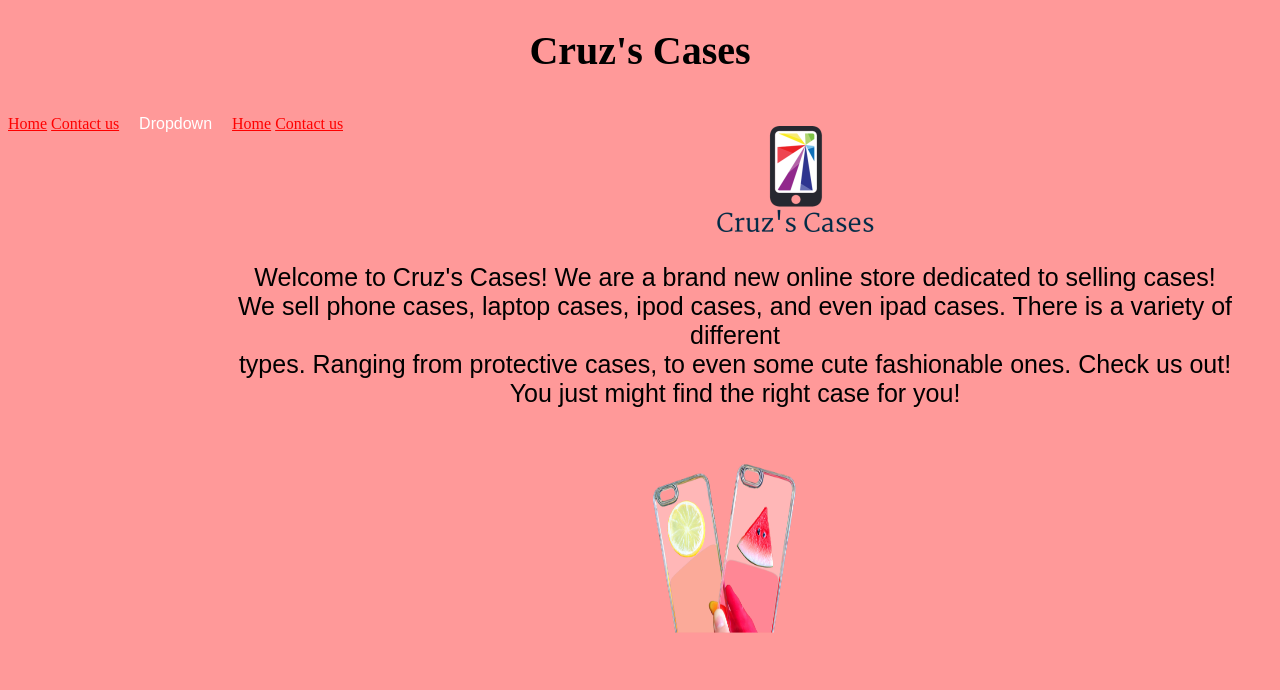
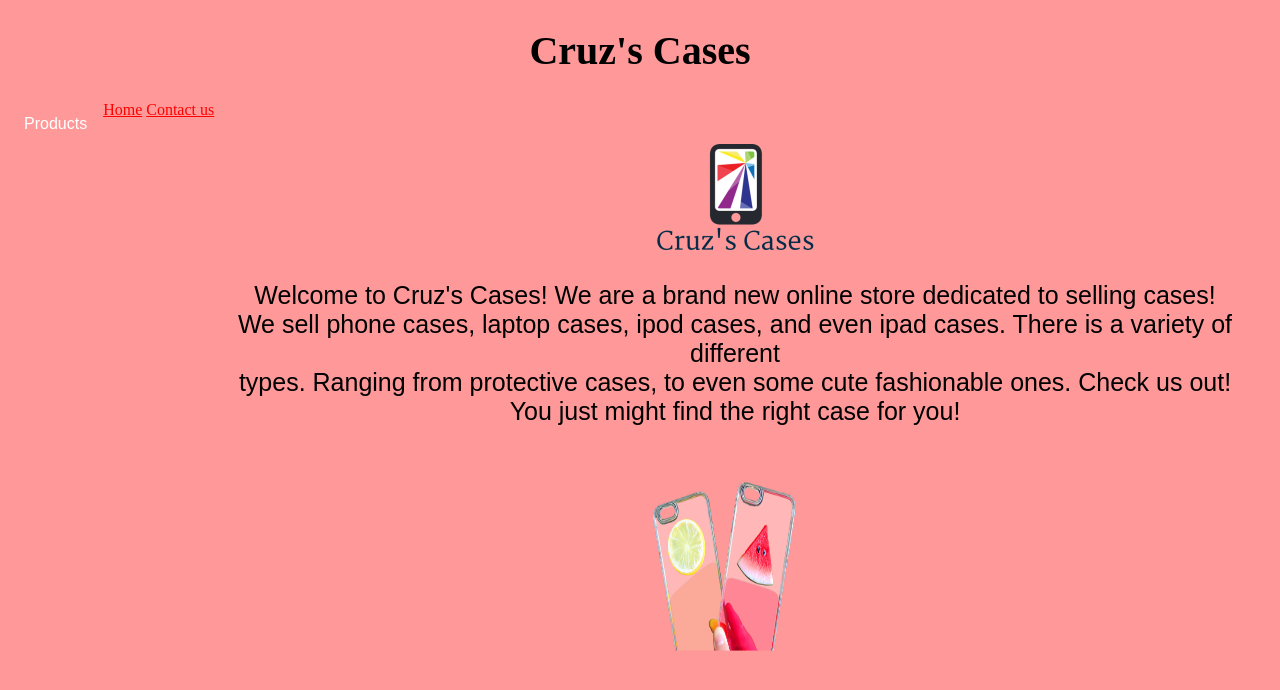
Before and after one commit to victor3797/victor3797.github.io, a plain HTML site: page index.htm in a window 1280 px wide. Drawn offline with Linux system fonts and the light colour scheme.

Commit message:
edits made

```diff
--- a/index.htm
+++ b/index.htm
@@ -19,18 +19,16 @@
 </header
 
 <div class="navbar">
+  <a href="index.htm">Home</a>
+  <a href="ContactUs.html">Contact us</a>
   <div class="dropdown">
-    <a href="index.htm">Home</a>
-    <a href="ContactUs.html">Contact us</a>
-    <button class="dropbtn">Dropdown
+    <button class="dropbtn"> Products
       <i class="fa fa-caret-down"></i>
     </button>
     <div class="dropdown-content">
       <a href="laptopcases.html">Laptop Cases</a>
       <a href="phonecases.html">Phone Cases</a>
     </div>
-    <a href="index.htm">Home</a>
-    <a href="ContactUs.html">Contact us</a>
   </div>
 </div>
 
```
